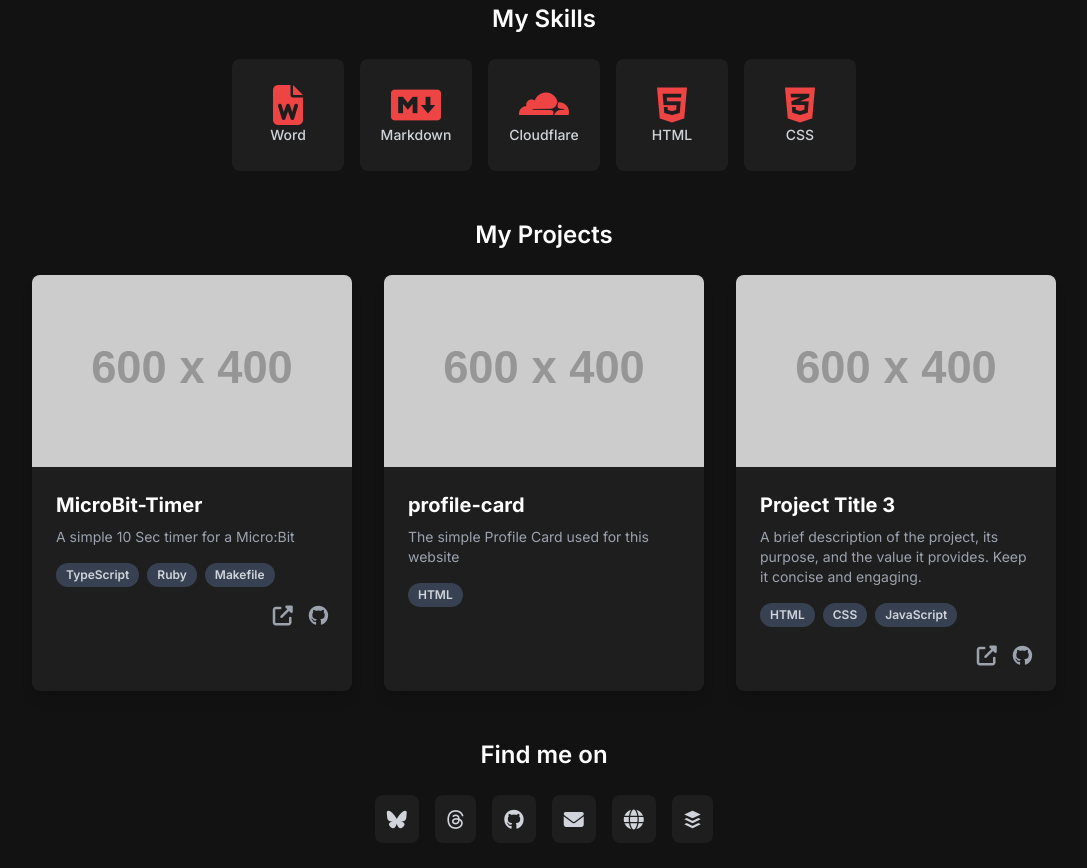
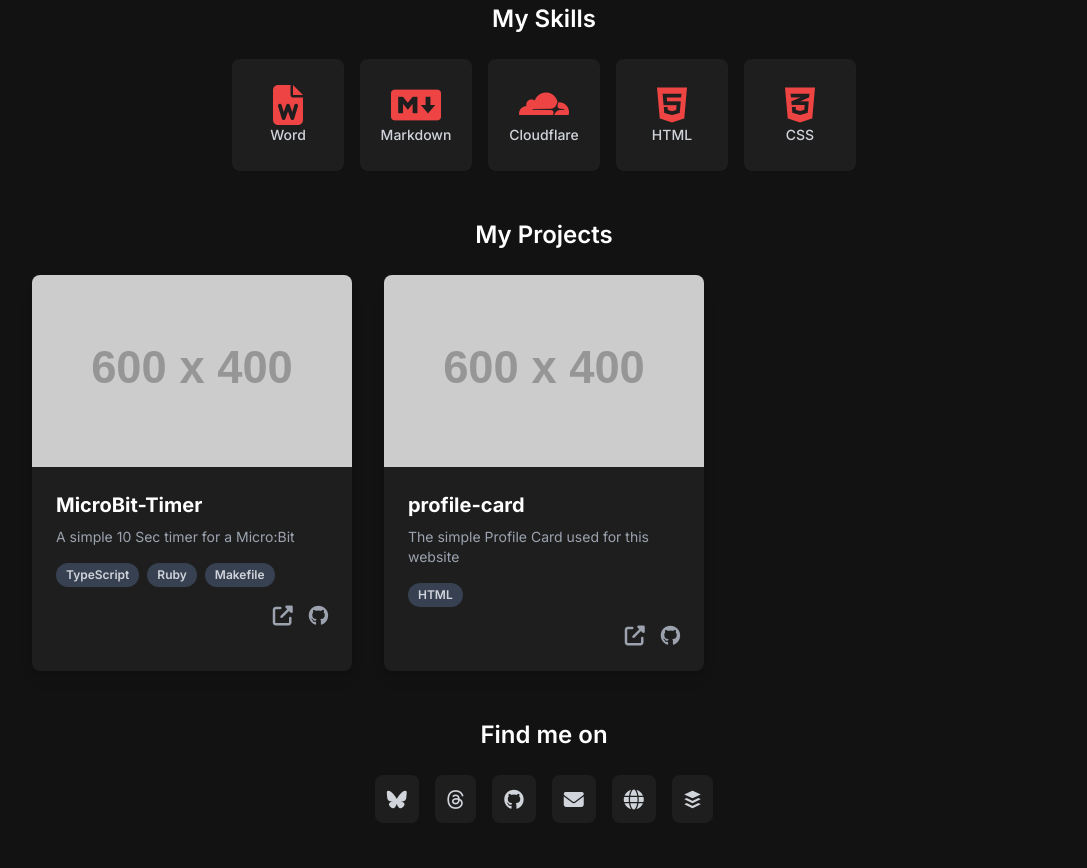
Before and after one commit to therealfuntimeswithdanny/hi.madebydanny.uk, a plain HTML site: page index.html in a window 1280 px wide. Shown: the part 450-1318 px from the top of the page, without its empty margins (96-1183 px from the left). Drawn offline with nearby package versions, Linux system fonts and the light colour scheme; placeholder pictures from the web are drawn by us.

Commit message:
Update index.html

```diff
--- a/index.html
+++ b/index.html
@@ -148,22 +148,9 @@
                         <div class="flex flex-wrap gap-2 mb-4">
                             <span class="bg-gray-700 text-gray-300 text-xs font-semibold px-2.5 py-1 rounded-full">HTML</span>
                         </div>
-                    </div>
-                </div>
-                <!-- Project Card 3 -->
-                <div class="bg-custom-gray rounded-lg overflow-hidden shadow-lg transform hover:-translate-y-2 transition-transform duration-300">
-                    <img class="w-full h-48 object-cover" src="https://placehold.co/600x400/333333/FFFFFF?text=Project+3" alt="Project 3 Screenshot">
-                    <div class="p-6 text-left">
-                        <h3 class="text-xl font-bold text-white mb-2">Project Title 3</h3>
-                        <p class="text-gray-400 text-sm mb-4">A brief description of the project, its purpose, and the value it provides. Keep it concise and engaging.</p>
-                        <div class="flex flex-wrap gap-2 mb-4">
-                            <span class="bg-gray-700 text-gray-300 text-xs font-semibold px-2.5 py-1 rounded-full">HTML</span>
-                            <span class="bg-gray-700 text-gray-300 text-xs font-semibold px-2.5 py-1 rounded-full">CSS</span>
-                            <span class="bg-gray-700 text-gray-300 text-xs font-semibold px-2.5 py-1 rounded-full">JavaScript</span>
-                        </div>
                         <div class="flex justify-end gap-4 mt-4">
-                            <a href="#" class="text-gray-400 hover:text-white transition-colors"><i class="fas fa-external-link-alt fa-lg"></i></a>
-                            <a href="#" class="text-gray-400 hover:text-white transition-colors"><i class="fab fa-github fa-lg"></i></a>
+                            <a href="https://g.co/gemini/share/bc8b24dfa18e" class="text-gray-400 hover:text-white transition-colors"><i class="fas fa-external-link-alt fa-lg"></i></a>
+                            <a href="https://g.co/gemini/share/bc8b24dfa18e" class="text-gray-400 hover:text-white transition-colors"><i class="fab fa-github fa-lg"></i></a>
                         </div>
                     </div>
                 </div>
```
